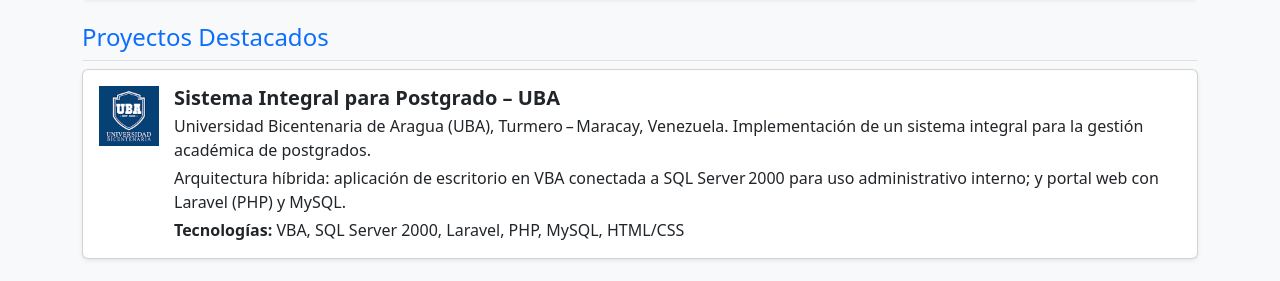
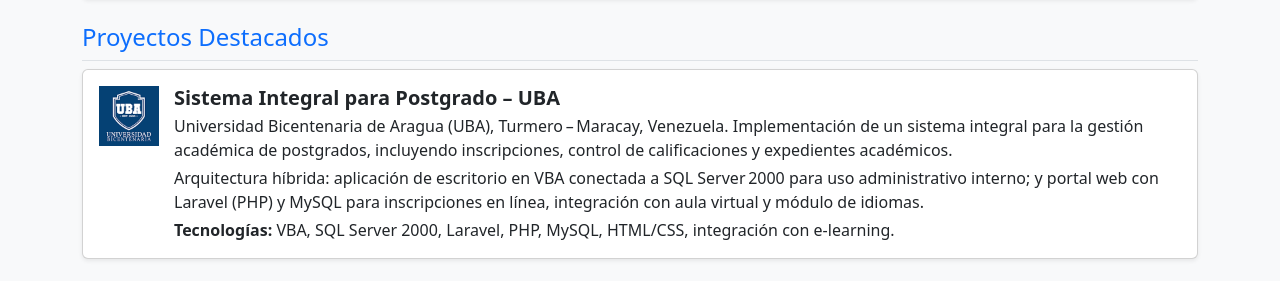
Before and after one commit to amorandy/cv-antonio-morandy, a plain HTML site: page index.html in a window 1280 px wide. Shown: the part 828-1109 px from the top of the page. Drawn offline with nearby package versions, Linux system fonts and the light colour scheme.

Commit message:
Actualizacion nueva
Actualizacion

```diff
--- a/index.html
+++ b/index.html
@@ -61,9 +61,13 @@
 					  <img src="images/uba-logo-blanco-azul.png" alt="Logo UBA" style="width:60px; height:auto; margin-right:15px;">
 					  <div>
 						<h5 class="fw-semibold mb-1">Sistema Integral para Postgrado – UBA</h5>
-						<p class="mb-1">Universidad Bicentenaria de Aragua (UBA), Turmero – Maracay, Venezuela. Implementación de un sistema integral para la gestión académica de postgrados.</p>
-						<p class="mb-1">Arquitectura híbrida: aplicación de escritorio en VBA conectada a SQL Server 2000 para uso administrativo interno; y portal web con Laravel (PHP) y MySQL.</p>
-						<p class="mb-0"><strong>Tecnologías:</strong> VBA, SQL Server 2000, Laravel, PHP, MySQL, HTML/CSS</p>
+						<p class="mb-1">
+							Universidad Bicentenaria de Aragua (UBA), Turmero – Maracay, Venezuela. Implementación de un sistema integral para la gestión académica de postgrados, incluyendo inscripciones, control de calificaciones y expedientes académicos.
+						</p>
+						<p class="mb-1">
+							Arquitectura híbrida: aplicación de escritorio en VBA conectada a SQL Server 2000 para uso administrativo interno; y portal web con Laravel (PHP) y MySQL para inscripciones en línea, integración con aula virtual y módulo de idiomas.
+						</p>
+						<p class="mb-0"><strong>Tecnologías:</strong> VBA, SQL Server 2000, Laravel, PHP, MySQL, HTML/CSS, integración con e-learning.</p>
 					  </div>
 					</div>
 				</div>
```
Lines whose indentation alone changed are shown as unchanged.
